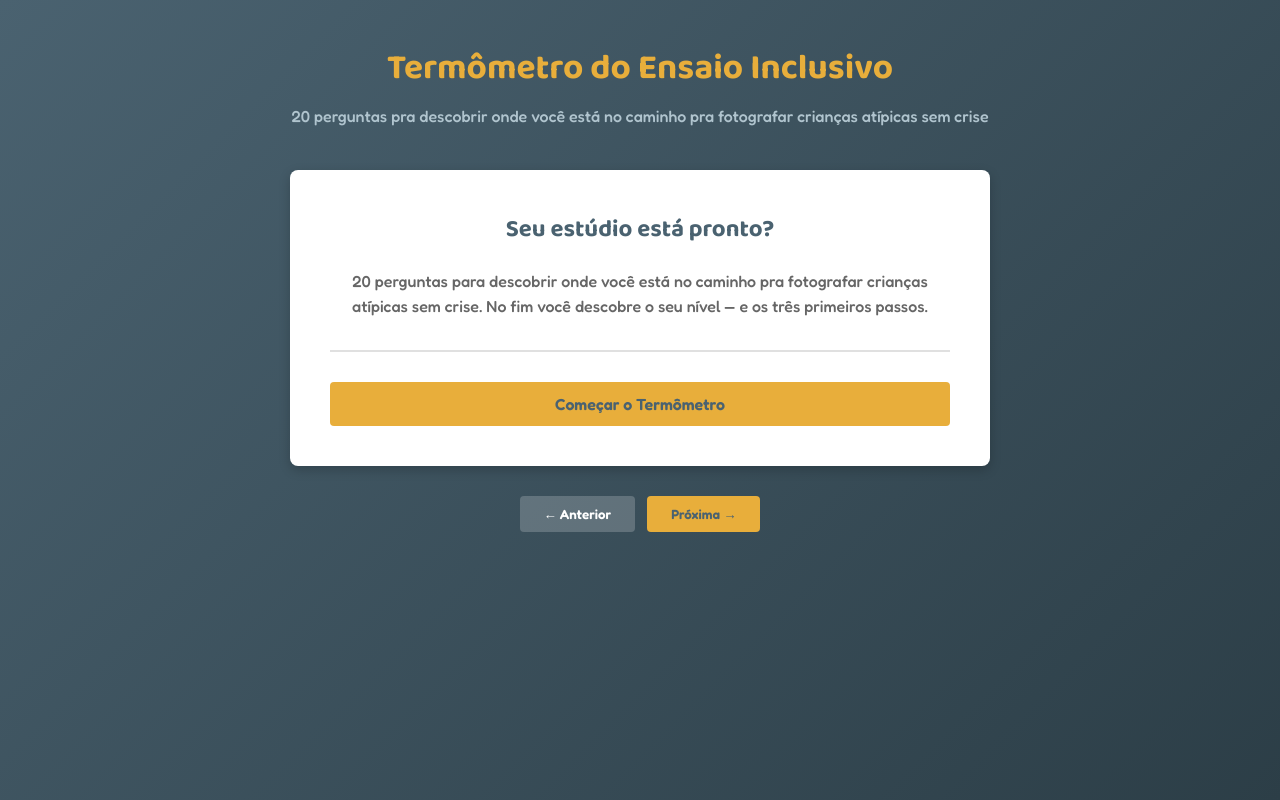
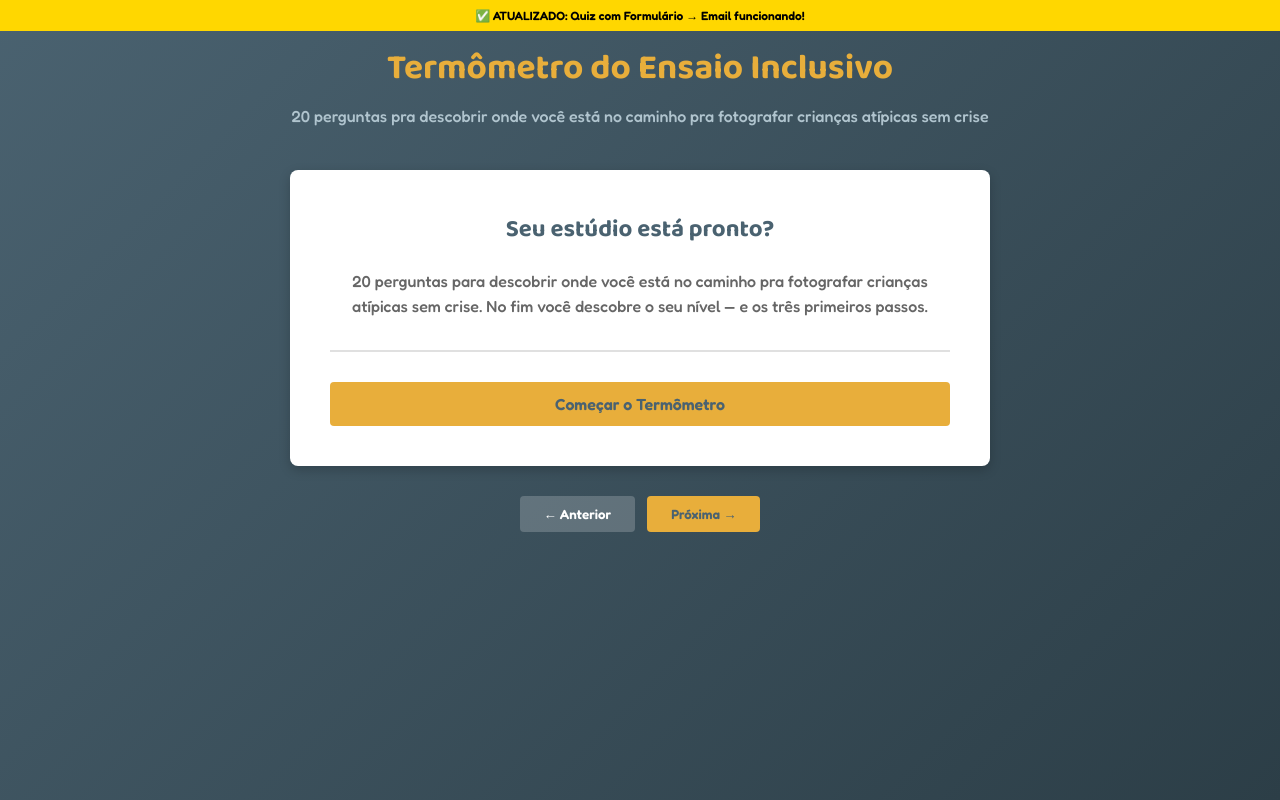
Before and after one commit to crescidinhosfoto-ai/crescidinhos-site, a plain HTML site: page public/termometro.html in a window 1280 px wide. Drawn offline with Linux system fonts and the light colour scheme.

Commit message:
Add visible deployment marker - verify cache invalidation

```diff
--- a/public/termometro.html
+++ b/public/termometro.html
@@ -33,6 +33,20 @@ src="https://www.facebook.com/tr?id=1042570985223703&ev=PageView&noscript=1"
       color: white;
       min-height: 100vh;
       padding: 20px;
+    }
+
+    .deployment-marker {
+      position: fixed;
+      top: 0;
+      left: 0;
+      right: 0;
+      background: #FFD700;
+      color: #000;
+      text-align: center;
+      padding: 8px;
+      font-weight: bold;
+      font-size: 12px;
+      z-index: 9999;
     }
 
     .container {
@@ -419,6 +433,8 @@ src="https://www.facebook.com/tr?id=1042570985223703&ev=PageView&noscript=1"
   </style>
 </head>
 <body>
+
+<div class="deployment-marker">✅ ATUALIZADO: Quiz com Formulário → Email funcionando!</div>
 
 <div class="container">
   <header>
```
